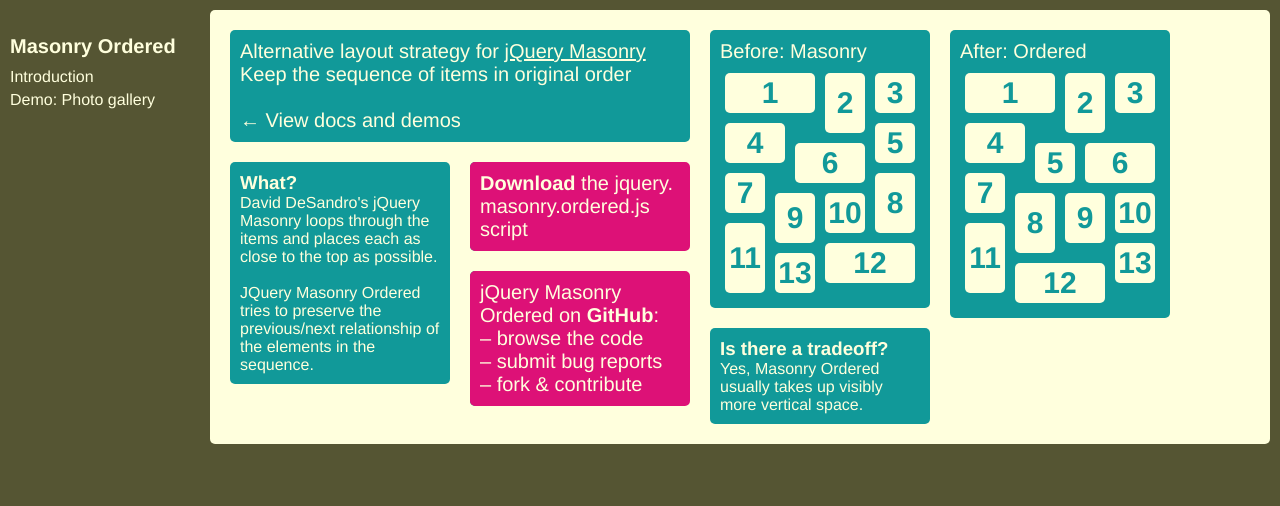
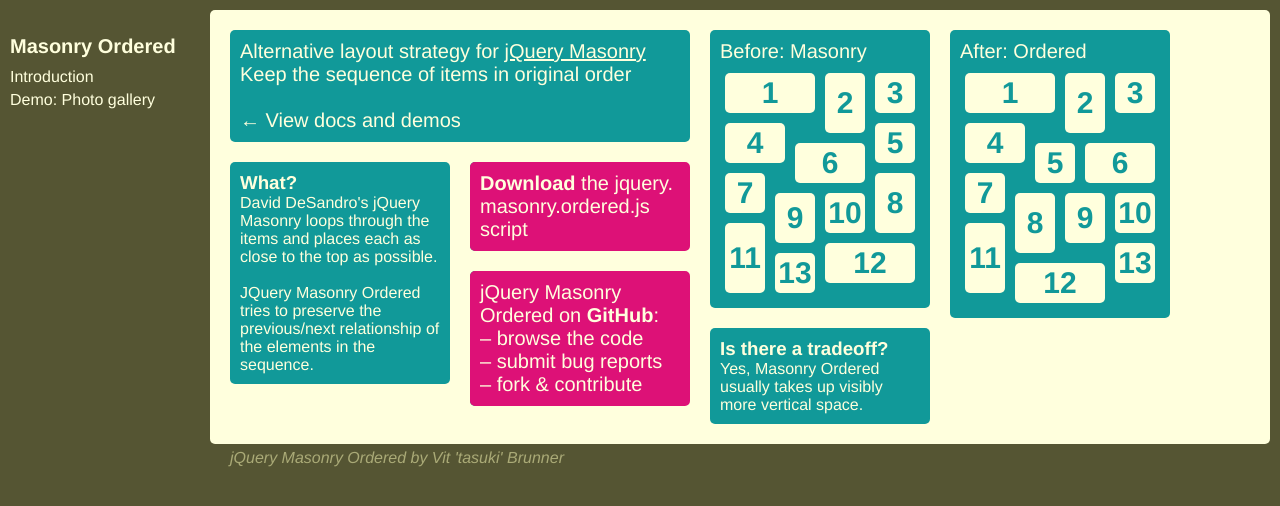
Before and after one commit to tasuki/masonry-ordered, a Jekyll site: the page built from index.html, in a window 1280 px wide. Shown: the top 506 px of the page. Built offline with Jekyll 4.4.1, drawn with Linux system fonts in a browser that asks for light colours; nearby versions of some CDN libraries.

Commit message:
add footer info

```diff
--- a/_layouts/default.html
+++ b/_layouts/default.html
@@ -28,5 +28,7 @@
 	<div id="content" class="{{ page.class }}">
 		{{ content }}
 	</div>
+
+	<div id="by">jQuery Masonry Ordered by Vit 'tasuki' Brunner</div>
 </body>
 </html>
--- a/css/style.css
+++ b/css/style.css
@@ -45,3 +45,5 @@
 #slider { font-size: 13px; }
 
 .highlight { background: #553; border-radius: 5px; color: #FFD; margin: 10px 0px; padding: 10px; }
+
+#by { margin: 5px 5px 5px 220px; color: #AA7; font-style: italic; }
```
